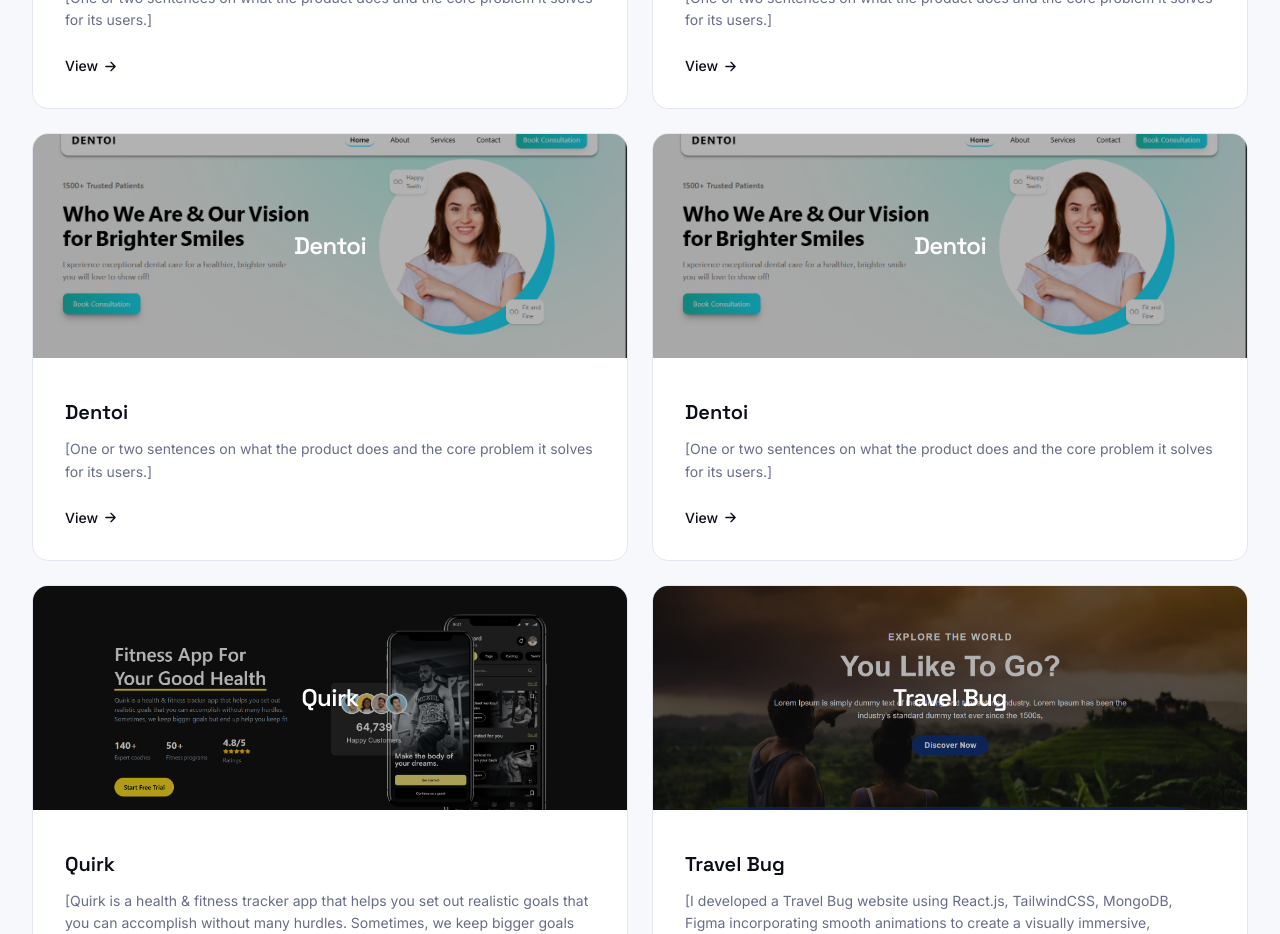
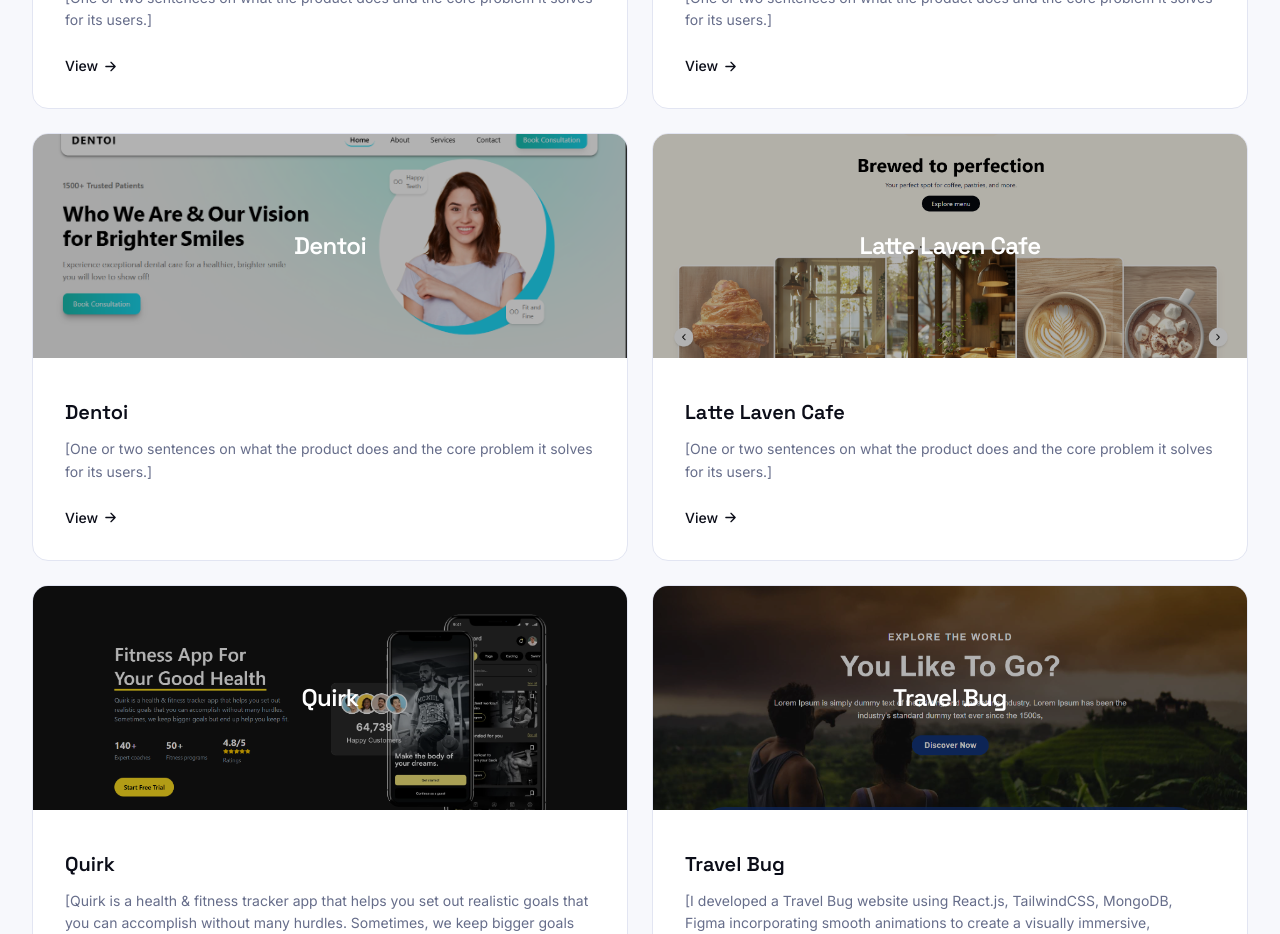
Before and after one commit to AgCode18/Axentra-Labs, a Next.js app: page / in a window 1280 px wide. Shown: the part 6760-7694 px from the top of the page. Built offline with nearby package versions, Linux system fonts and the light colour scheme.

Commit message:
Reorganize project entries: update "Latte Laven Cafe" details and comment out "Dentoi"

```diff
--- a/components/Projects.tsx
+++ b/components/Projects.tsx
@@ -75,25 +75,25 @@ const PROJECTS = [
     href: "https://dainteldummy.vercel.app/",
   },
 
+  // {
+  //   // tag: "Dental",
+  //   name: "Cafe",
+  //   image: "",
+  //   summary:
+  //     "[One or two sentences on what the product does and the core problem it solves for its users.]",
+  //   stack: ["React.js", "TailwindCSS", "GSAP"],
+  //   href: "https://dainteldummy.vercel.app/",
+  // },
+
   {
-    // tag: "Dental",
-    name: "Dentoi",
-    image: "/projects/dental.png",
+    // tag: "cafe",
+    name: "Latte Laven Cafe",
+    image: "/projects/p-3.png",
     summary:
       "[One or two sentences on what the product does and the core problem it solves for its users.]",
-    stack: ["React.js", "TailwindCSS", "GSAP"],
-    href: "https://dainteldummy.vercel.app/",
+    stack: ["React.js", "TailwindCSS", "MongoDB"],
+    href: "https://cafedummy.vercel.app/",
   },
-
-  // {
-  //   // tag: "cafe",
-  //   name: "Latte Laven Cafe",
-  //   image: "/projects/p-3.png",
-  //   summary:
-  //     "[One or two sentences on what the product does and the core problem it solves for its users.]",
-  //   stack: ["React.js", "TailwindCSS", "MongoDB"],
-  //   href: "https://cafedummy.vercel.app/",
-  // },
 
   {
     // tag: "WEBSITE",
```
